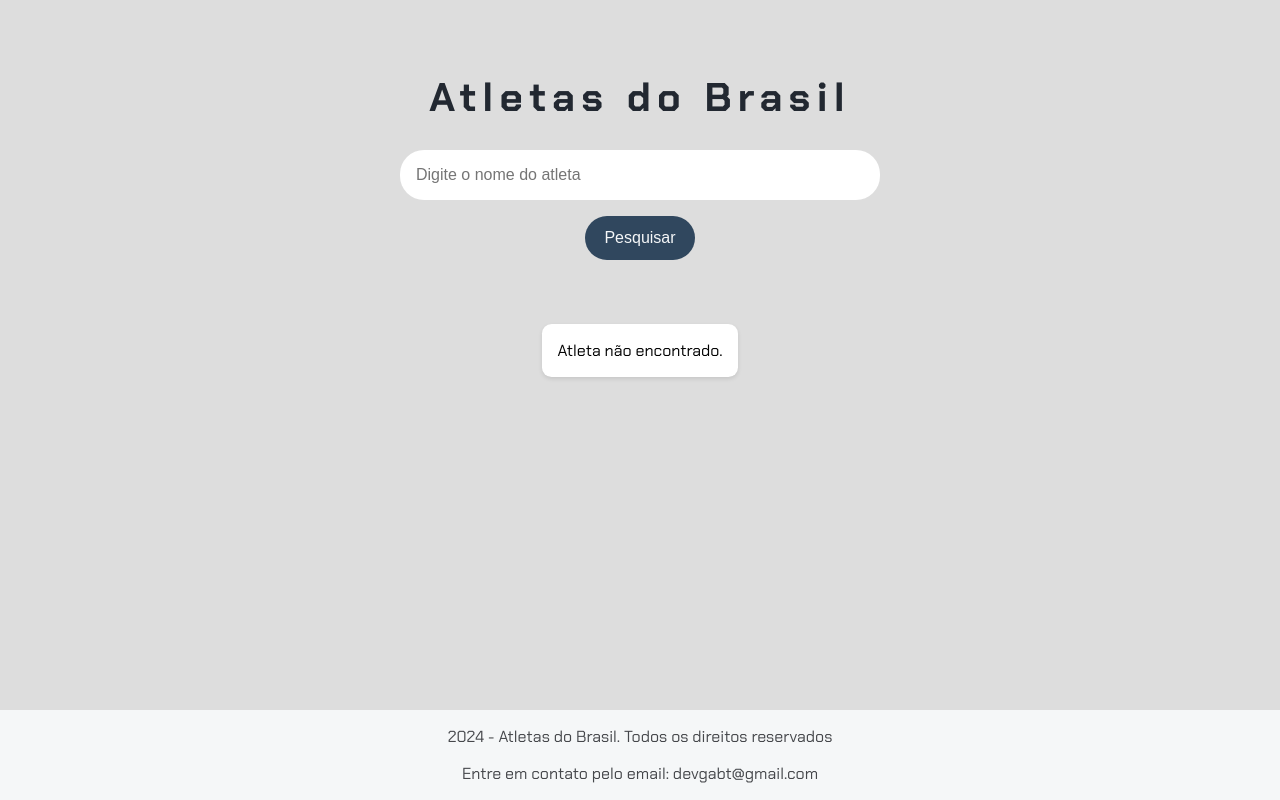
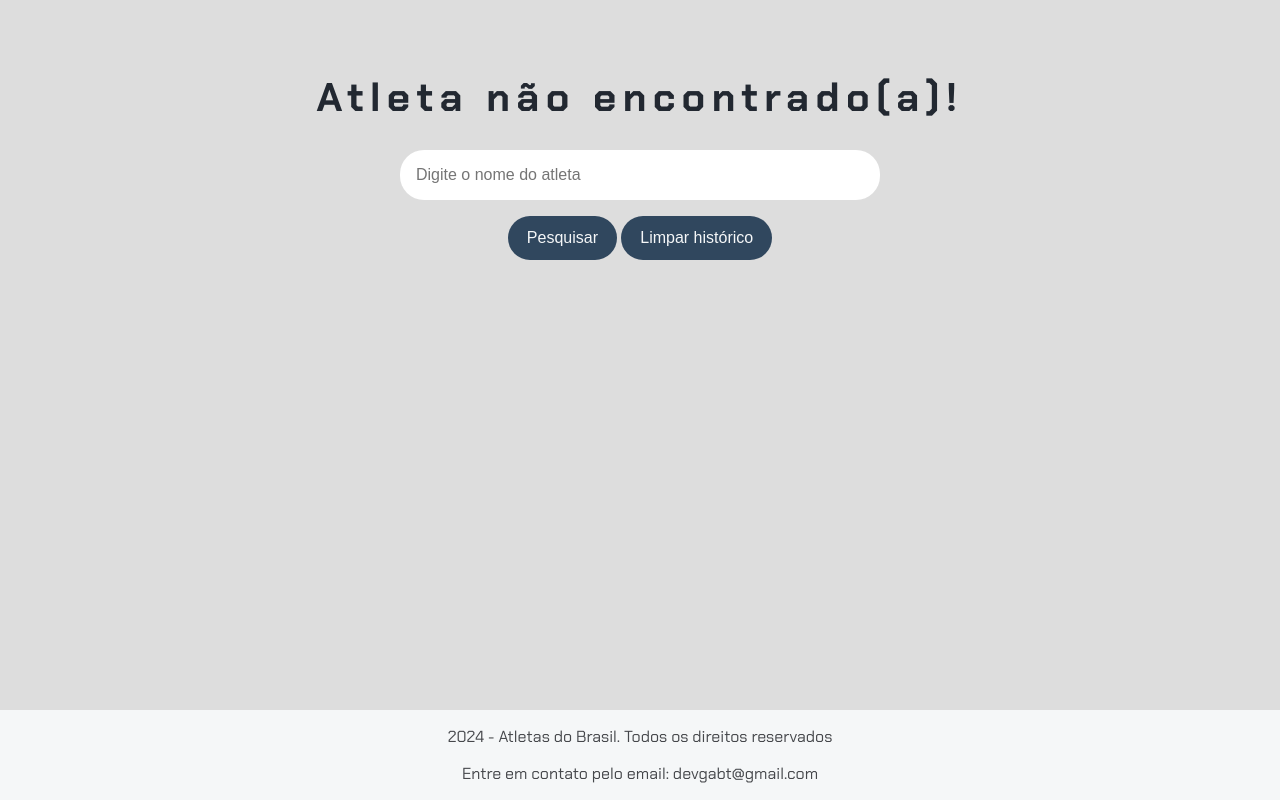
Before and after one commit to Devgabt/Imers-o-Dev-Gemini, a plain HTML site: page index.html in a window 1280 px wide. Both pictures are taken after a click on the button "Pesquisar". Drawn offline with Linux system fonts and the light colour scheme.

Commit message:
função de histórico

```diff
--- a/app.js
+++ b/app.js
@@ -1,17 +1,26 @@
+// Array para armazenar os atletas já pesquisados
+let atletasPesquisados = [];
+
+// Obtém o elemento onde o resultado da pesquisa será exibido
+const resultadoPesquisa = document.getElementById("resultado-pesquisa");
+
+  // Obtém o elemento <h1> título
+  const titulo = document.getElementById('tituloPrincipal');
+
+// Função para pesquisar atletas
 function pesquisar() {
   // Obtém o elemento de input onde o usuário digita o nome do atleta
-    let inputPesquisar = document.getElementById('input-pesquisar');
-
-    // Obtém o elemento onde o resultado da pesquisa será exibido
-    let resultadoPesquisa = document.getElementById('resultado-pesquisa');
+  const inputPesquisar = document.getElementById("input-pesquisar");
 
   // Busca o índice do objeto atleta no array de dados que corresponda ao valor digitado
-    const indiceDoObjetoAtleta = dados.findIndex(nome => nome.titulo.toLowerCase() === (inputPesquisar.value).toLowerCase());
+  const indiceDoObjetoAtleta = dados.findIndex(
+    (nome) => nome.titulo.toLowerCase() === inputPesquisar.value.toLowerCase()
+  );
 
   // Verifica se o atleta foi encontrado (índice diferente de -1)
   if (indiceDoObjetoAtleta !== -1) {
     // Remove o atributo 'hidden' para exibir o resultado
-      resultadoPesquisa.removeAttribute('hidden');
+    resultadoPesquisa.removeAttribute("hidden");
 
     // Preenche o elemento com as informações do atleta encontrado
     resultadoPesquisa.innerHTML = `
@@ -19,10 +28,54 @@ function pesquisar() {
       <p class="descricao-meta" id="descricao-atleta">${dados[indiceDoObjetoAtleta].descricao}</p>
       <a href="${dados[indiceDoObjetoAtleta].link}" target="_blank" id="sobre-atleta">Mais informações</a>
     `;
+
+    // Verifica se o atleta já foi pesquisado
+    if (!atletasPesquisados.some(atleta => atleta.titulo === dados[indiceDoObjetoAtleta].titulo)) {
+      atletasPesquisados.push(dados[indiceDoObjetoAtleta]);
+      mostrarJaExibidos();
+    }
+
+    // Atualiza o título da pesquisa
+    titulo.textContent = `Atletas do Brasil`;
   } else {
     // Se o atleta não foi encontrado, exibe uma mensagem
-      resultadoPesquisa.removeAttribute('hidden');
-      resultadoPesquisa.textContent = `Atleta não encontrado.`
+    titulo.textContent = `Atleta não encontrado(a)!`;
   }
 
+  // Limpa o valor do input
+  inputPesquisar.value = "";
 }
+
+// Função para mostrar os atletas já exibidos
+function mostrarJaExibidos() {
+  // Limpa a área de resultados antes de exibir os novos dados
+  resultadoPesquisa.innerHTML = "";
+
+  // Itera sobre o array de atletas pesquisados e cria os elementos HTML
+  atletasPesquisados.forEach((atleta) => {
+    const divInformacoes = document.createElement("div");
+    divInformacoes.classList.add("item-resultado");
+
+    divInformacoes.innerHTML = `
+      <h2><a href="${atleta.link}" target="_blank">${atleta.titulo}</a></h2>
+      <p class="descricao-meta">${atleta.descricao}</p>
+    `;
+
+    resultadoPesquisa.appendChild(divInformacoes);
+  });
+}
+
+// Função para limpar o histórico de pesquisa
+function limparHistorico() {
+  // Limpa o conteúdo do elemento resultadoPesquisa
+  resultadoPesquisa.innerHTML = "";
+
+  // Limpa o array de atletas pesquisados
+  atletasPesquisados = [];
+
+  // Oculta o elemento de resultados
+  resultadoPesquisa.setAttribute("hidden", "true");
+
+  // Atualiza o título da pesquisa
+  titulo.textContent = `Atletas do Brasil`;
+}
--- a/dados.js
+++ b/dados.js
@@ -1,17 +1,38 @@
 let dados = [
   {
     titulo: "Rayssa Leal",
-        descricao: "Rayssa Leal, conhecida como 'Fadinha', é uma skatista brasileira que se tornou a mais jovem medalhista olímpica da história do Brasil. Com seu estilo único e carisma, ela conquistou fãs ao redor do mundo.",
-        link: "https://pt.wikipedia.org/wiki/Rayssa_Leal"
+    descricao:
+      "Rayssa Leal, conhecida como 'Fadinha', é uma skatista brasileira que se tornou a mais jovem medalhista olímpica da história do Brasil. Com seu estilo único e carisma, ela conquistou fãs ao redor do mundo.",
+    link: "https://pt.wikipedia.org/wiki/Rayssa_Leal",
   },
   {
     titulo: "Beatriz Souza",
-        descricao: "Beatriz Souza é uma judoca brasileira que conquistou a medalha de ouro nos Jogos Olímpicos de Paris 2024, tornando-se um dos maiores nomes do judô brasileiro.",
-        link: "https://pt.wikipedia.org/wiki/Beatriz_Souza"
+    descricao:
+      "Beatriz Souza é uma judoca brasileira que conquistou a medalha de ouro nos Jogos Olímpicos de Paris 2024, tornando-se um dos maiores nomes do judô brasileiro.",
+    link: "https://pt.wikipedia.org/wiki/Beatriz_Souza",
   },
   {
     titulo: "Rebeca Andrade",
-        descricao: "Rebeca Andrade é uma ginasta brasileira que conquistou diversas medalhas em competições internacionais, incluindo os Jogos Olímpicos. Conhecida por sua força e elegância, ela é um dos maiores talentos da ginástica artística brasileira.",
-        link: "https://pt.wikipedia.org/wiki/Rebeca_Andrade"
-    }
+    descricao:
+      "Rebeca Andrade é uma ginasta brasileira que conquistou diversas medalhas em competições internacionais, incluindo os Jogos Olímpicos. Conhecida por sua força e elegância, ela é um dos maiores talentos da ginástica artística brasileira.",
+    link: "https://pt.wikipedia.org/wiki/Rebeca_Andrade",
+  },
+  {
+    titulo: "Gabriel Medina",
+    descricao:
+      "Gabriel Medina é um surfista brasileiro que conquistou o título de campeão mundial de surfe por duas vezes. Ele é conhecido por sua técnica inovadora e impacto global no esporte.",
+    link: "https://pt.wikipedia.org/wiki/Gabriel_Medina",
+  },
+  {
+    titulo: "Marta Vieira da Silva",
+    descricao:
+      "Marta é uma jogadora de futebol brasileira considerada uma das melhores jogadoras do mundo. Ela conquistou diversos títulos e prêmios ao longo de sua carreira, incluindo a Bola de Ouro.",
+    link: "https://pt.wikipedia.org/wiki/Marta_Vieira_da_Silva",
+  },
+  {
+    titulo: "Bruno Schmidt",
+    descricao:
+      "Bruno Schmidt é um jogador de vôlei de praia brasileiro que ganhou medalhas em Jogos Olímpicos e campeonatos internacionais.",
+    link: "https://pt.wikipedia.org/wiki/Bruno_Schmidt",
+  },
 ];
--- a/index.html
+++ b/index.html
@@ -1,23 +1,28 @@
 <!DOCTYPE html>
 <html lang="pt-br">
-
 <head>
     <meta charset="UTF-8">
     <meta name="viewport" content="width=device-width, initial-scale=1.0">
     <link rel="stylesheet" href="style.css">
     <title>Olimpíadas</title>
 </head>
-
 <body>
     <header>
-        <h1>Atletas do Brasil</h1>
+        <h1 id="tituloPrincipal">Atletas do Brasil</h1>
     </header>
     <main>
         <section>
+            <!-- Campo de input para busca de atletas -->
             <input type="text" placeholder="Digite o nome do atleta" id="input-pesquisar">
-            <button onclick="pesquisar()">Pesquisar</button>
+            <!-- Botão para acionar a função de busca -->
+             <div class="botoes">
+                <button onclick="pesquisar()">Pesquisar</button>
+                <button onclick="limparHistorico()" >Limpar histórico</button>
+             </div>
+
         </section>
         <section class="resultados-pesquisa">
+            <!-- Container para exibir o resultado da pesquisa -->
             <div class="item-resultado" id="resultado-pesquisa" hidden>
                 <h2>
                     <a href="#" target="_blank" id="titulo-atleta"></a>
@@ -31,7 +36,8 @@
         <p>2024 - Atletas do Brasil. Todos os direitos reservados</p>
         <p>Entre em contato pelo email: devgabt@gmail.com</p>
     </footer>
+    <!-- Inclusão dos scripts do projeto -->
     <script src="dados.js"></script>
-<script src="app.js"></script>
+    <script src="app.js"></script>
 </body>
 </html>
--- a/style.css
+++ b/style.css
@@ -107,3 +107,8 @@ footer {
     bottom: 0; /* Alinha ao fundo da página */
     font-size: 1rem; /* Tamanho da fonte */
 }
+
+/* Alinha horizontalmente os botões */
+.botoes{
+    display: inline-block;
+}
```
Lines whose indentation alone changed are shown as unchanged.
